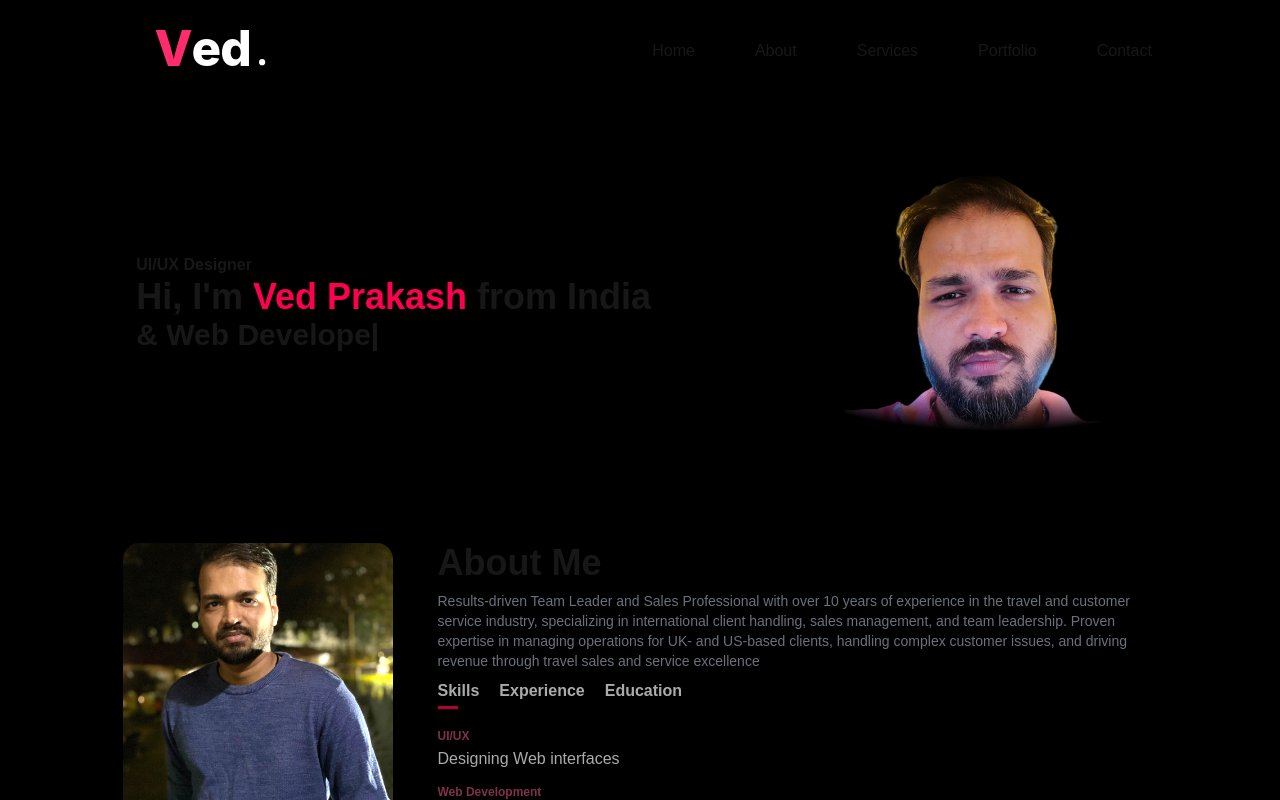
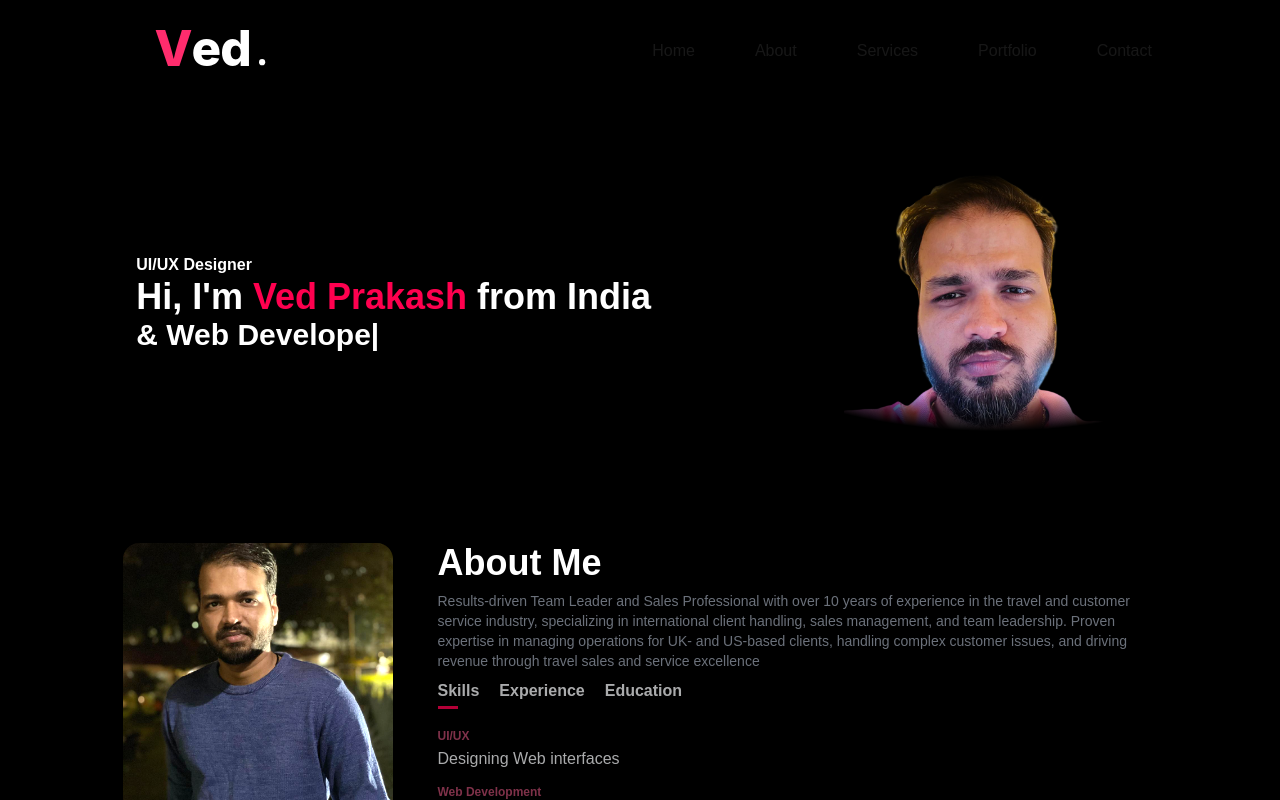
Before and after one commit to VedPrakash-cloud/portfolio, a Next.js app: page / in a window 1280 px wide. Shown: the top 800 px of the page. Built offline with nearby package versions, Linux system fonts and the light colour scheme.

Commit message:
font color change

```diff
--- a/app/about/about.tsx
+++ b/app/about/about.tsx
@@ -23,7 +23,7 @@ export default function About(){
             />
           </div>
           <div className="about-col-2 basis-2/3">
-            <h1 className="text-4xl font-semibold">About Me</h1>
+            <h1 className="text-4xl font-semibold text-white">About Me</h1>
             <p className="text-sm text-gray-400 opacity-70 py-2">
               Results-driven Team Leader and Sales Professional with over 10
               years of experience in the travel and customer service industry,
--- a/app/hero/hero.tsx
+++ b/app/hero/hero.tsx
@@ -28,12 +28,12 @@ export default function Hero(){
     return(
         <div className="flex px-10 md:px-10 items-center md:justify-around">
         <div>
-          <p className="font-semibold">UI/UX Designer</p>
-          <h1 className="text-4xl font-semibold">
+          <p className="font-semibold text-white">UI/UX Designer</p>
+          <h1 className="text-4xl font-semibold text-white">
             Hi, I&apos;m <span className="text-[#ff004f]">Ved Prakash</span>{" "}
             from India
           </h1>
-          <div className="App text-3xl font-semibold text-[linear-gradient]">
+          <div className="App text-3xl font-semibold text-white">
             <span ref={el} />
           </div>
         </div>
```
